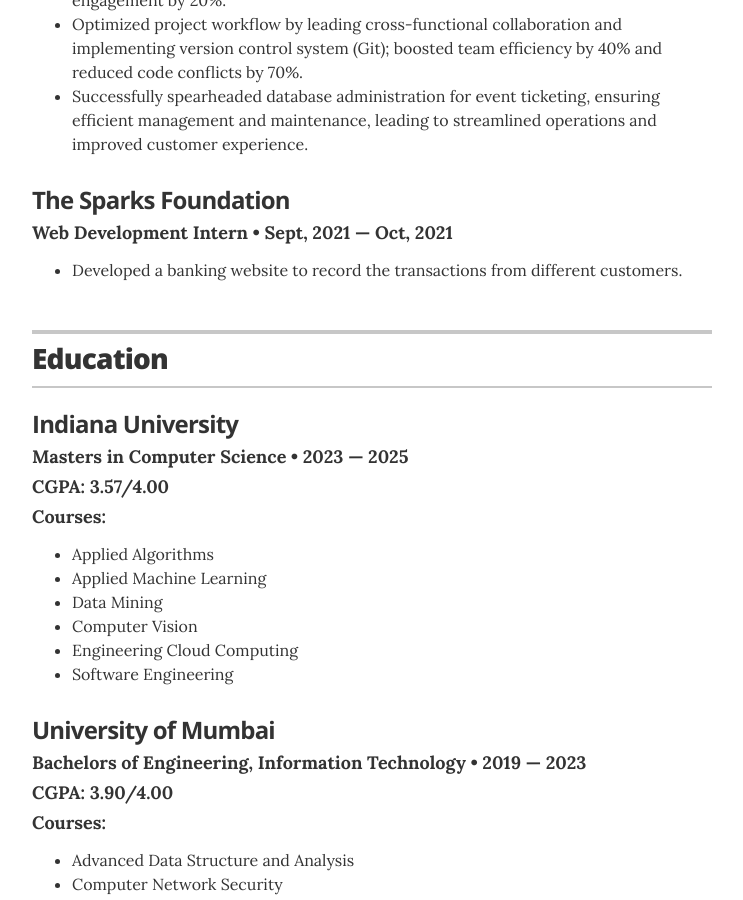
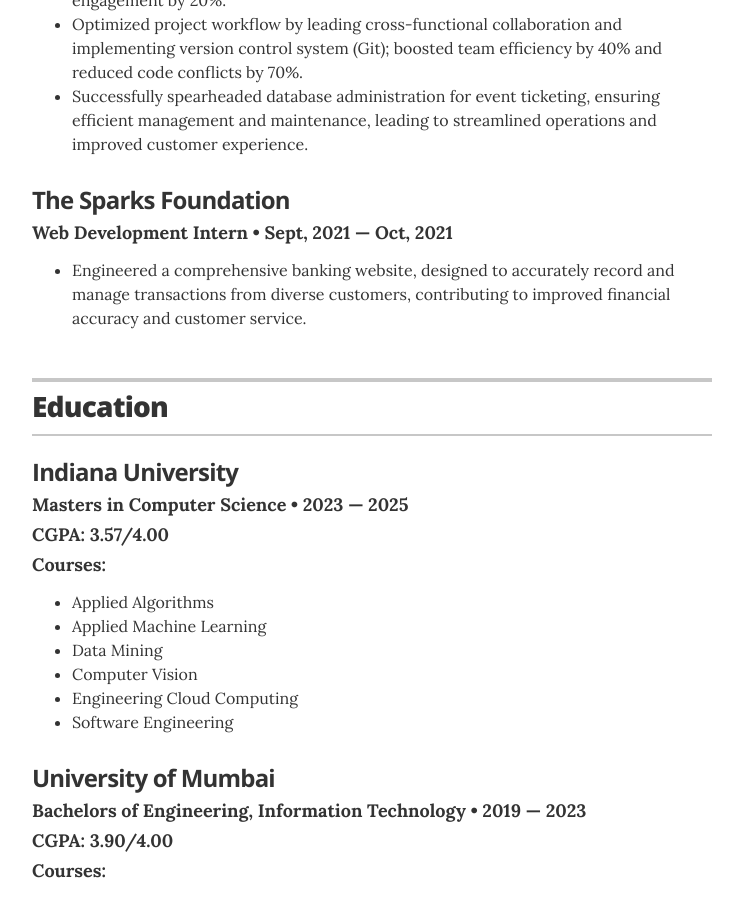
Before and after one commit to Rohan-Darji/Resume, a Jekyll site: the page built from index.html, in a window 1280 px wide and 900 px high, scrolled down 1034 px. Shown: the whole window, without its empty margins (268-1011 px from the left). Built offline with Jekyll 4.4.1, drawn with Linux system fonts in a browser that asks for light colours.

Commit message:
experience

```diff
--- a/_data/experience.yml
+++ b/_data/experience.yml
@@ -16,4 +16,4 @@
 - company: The Sparks Foundation
   position: Web Development Intern
   duration: Sept, 2021  &mdash; Oct, 2021
-  summary: <ul class="resume-item-list"><li> Developed a banking website to record the transactions from different customers.</li></ul>
+  summary: <ul class="resume-item-list"><li>Engineered a comprehensive banking website, designed to accurately record and manage transactions from diverse customers, contributing to improved financial accuracy and customer service.</li></ul>
```
